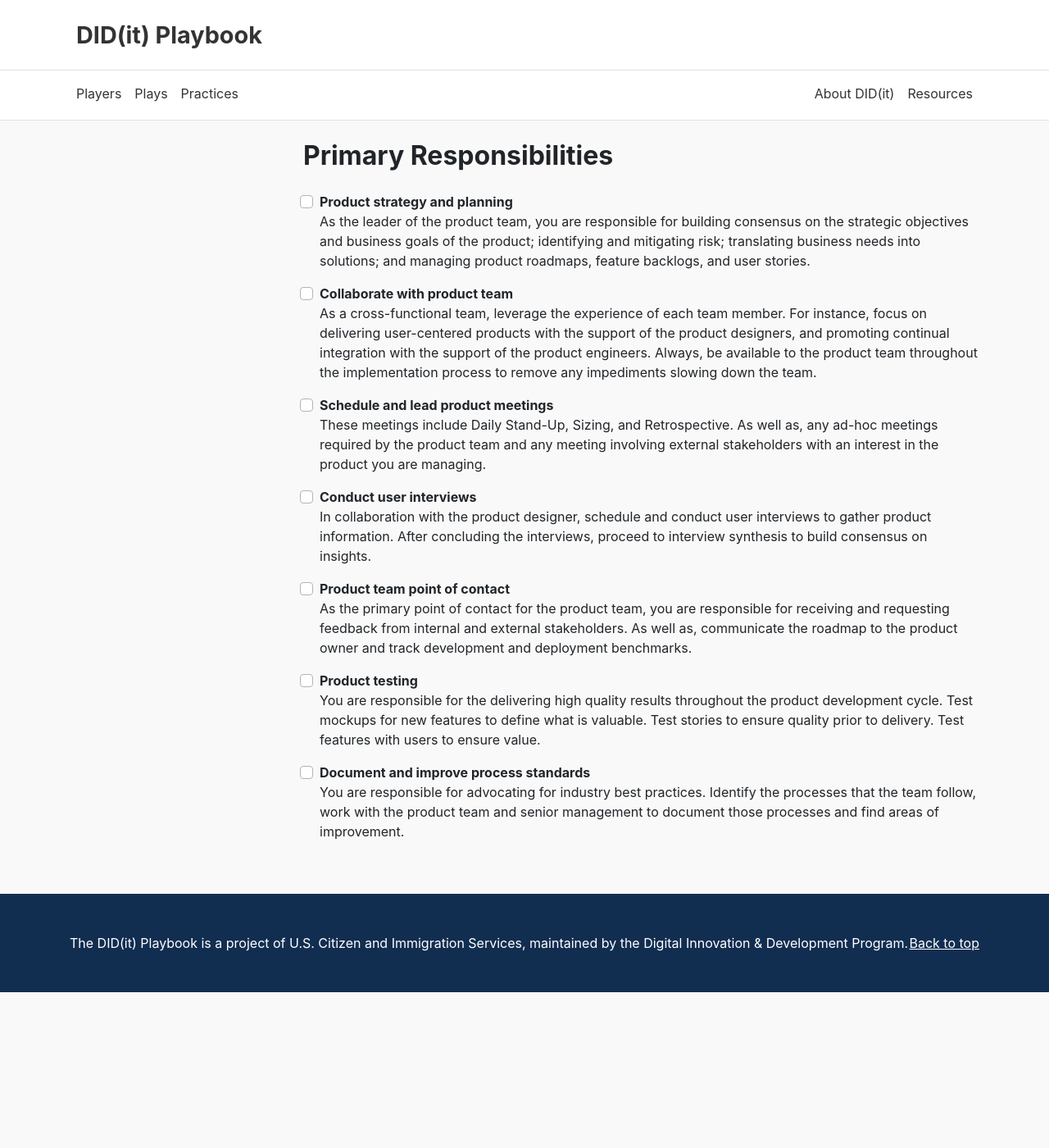
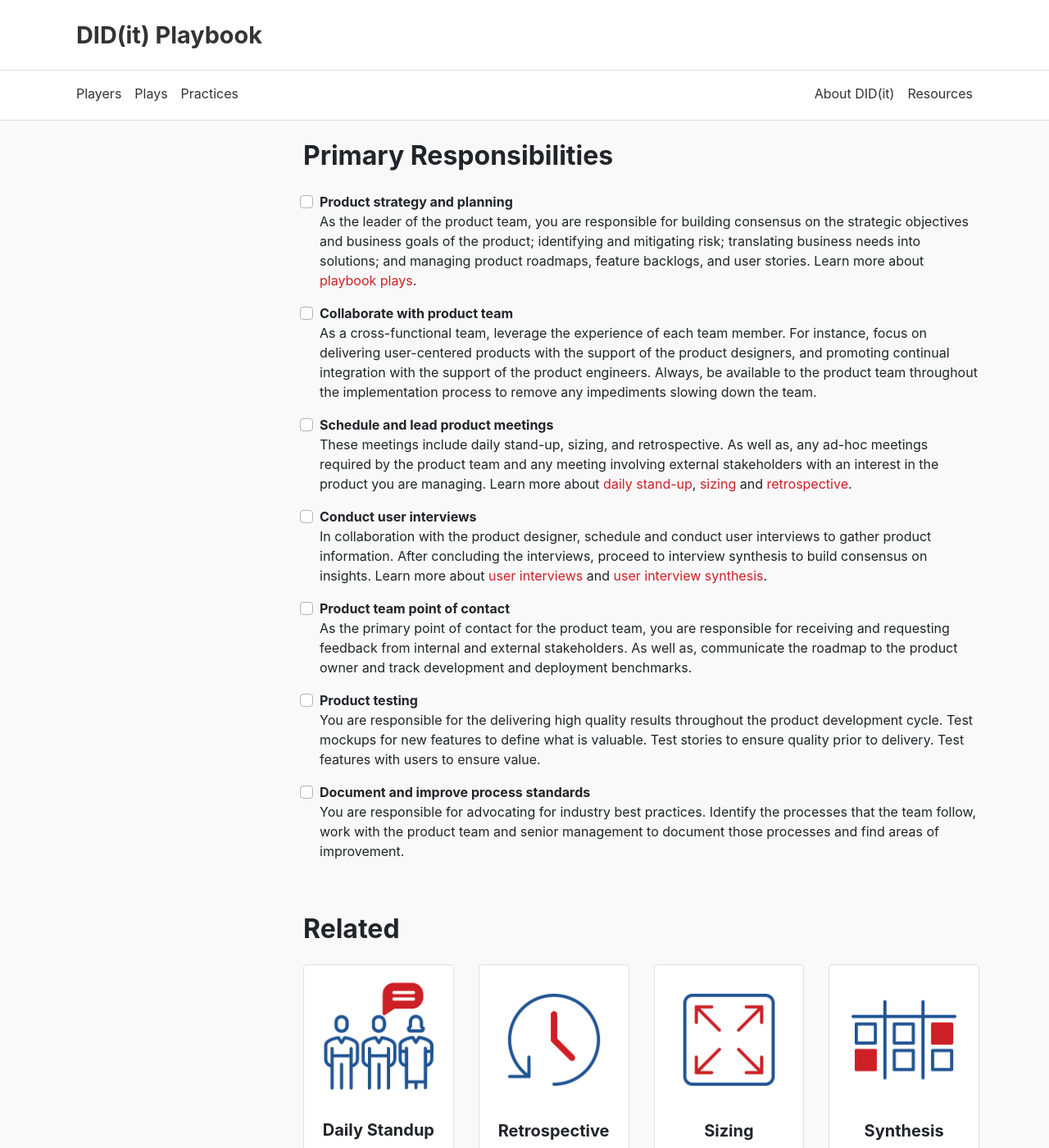
Before and after one commit to KnightPointSystems/kps_playbook, a Jekyll site: the page built from v2/players/product_manager.md, in a window 1280 px wide and 1400 px high, scrolled down 456 px. Shown: the whole window at 82% size. Built offline with Jekyll 4.4.1, drawn with Linux system fonts in a browser that asks for light colours; nearby versions of some CDN libraries; before the commit the page ends 1666 px from its top, so only the background shows below that; some of the changed text lies outside the part shown.

Commit message:
Update product_manager.yml
Added links to steps and added related practices.

```diff
--- a/_data/players/product_manager.yml
+++ b/_data/players/product_manager.yml
@@ -7,16 +7,22 @@ hero:
 description: The product management role is critical to coordinate the process of product development and making sure the product is deliver as planned. It is key for the product manager to collaborate with multiple stakeholder groups to identify and prioritize product features based on business needs.
 responsibilities:
   - title: Product strategy and planning
-    text: As the leader of the product team, you are responsible for building consensus on the strategic objectives and business goals of the product; identifying and mitigating risk; translating business needs into solutions; and managing product roadmaps, feature backlogs, and user stories.
+    text: As the leader of the product team, you are responsible for building consensus on the strategic objectives and business goals of the product; identifying and mitigating risk; translating business needs into solutions; and managing product roadmaps, feature backlogs, and user stories. Learn more about <a href="../../plays/">playbook plays</a>.
   - title: Collaborate with product team
     text: As a cross-functional team, leverage the experience of each team member. For instance, focus on delivering user-centered products with the support of the product designers, and promoting continual integration with the support of the product engineers. Always, be available to the product team throughout the implementation process to remove any impediments slowing down the team.
   - title: Schedule and lead product meetings
-    text: These meetings include Daily Stand-Up, Sizing, and Retrospective. As well as, any ad-hoc meetings required by the product team and any meeting involving external stakeholders with an interest in the product you are managing.
+    text: These meetings include daily stand-up, sizing, and retrospective. As well as, any ad-hoc meetings required by the product team and any meeting involving external stakeholders with an interest in the product you are managing. Learn more about <a href="../../practices/daily_standup">daily stand-up</a>, <a href="../../practices/sizing">sizing</a> and <a href="../../practices/retrospective">retrospective</a>.
   - title: Conduct user interviews
-    text: In collaboration with the product designer, schedule and conduct user interviews to gather product information. After concluding the interviews, proceed to interview synthesis to build consensus on insights.
+    text: In collaboration with the product designer, schedule and conduct user interviews to gather product information. After concluding the interviews, proceed to interview synthesis to build consensus on insights. Learn more about <a href="../../practices/user_interviews">user interviews</a> and <a href="../../practices/synthesis">user interview synthesis</a>.
   - title: Product team point of contact
     text: As the primary point of contact for the product team, you are responsible for receiving and requesting feedback from internal and external stakeholders. As well as, communicate the roadmap to the product owner and track development and deployment benchmarks.
   - title: Product testing
     text: You are responsible for the delivering high quality results throughout the product development cycle. Test mockups for new features to define what is valuable. Test stories to ensure quality prior to delivery. Test features with users to ensure value.
   - title: Document and improve process standards
     text: You are responsible for advocating for industry best practices. Identify the processes that the team follow, work with the product team and senior management to document those processes and find areas of improvement.
+related:
+  - Daily Standup
+  - Retrospective
+  - Sizing
+  - Synthesis
+  - User Interviews
```
